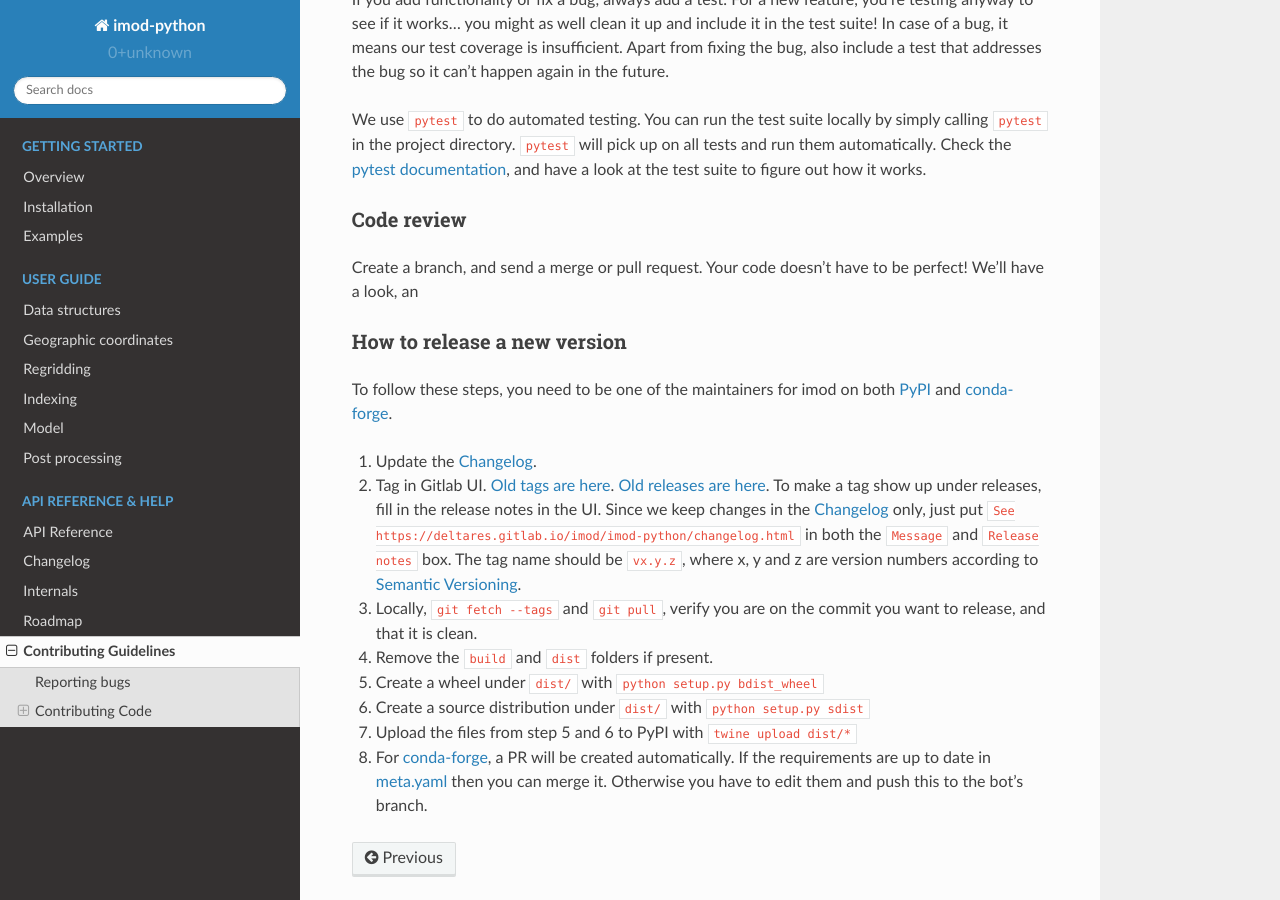
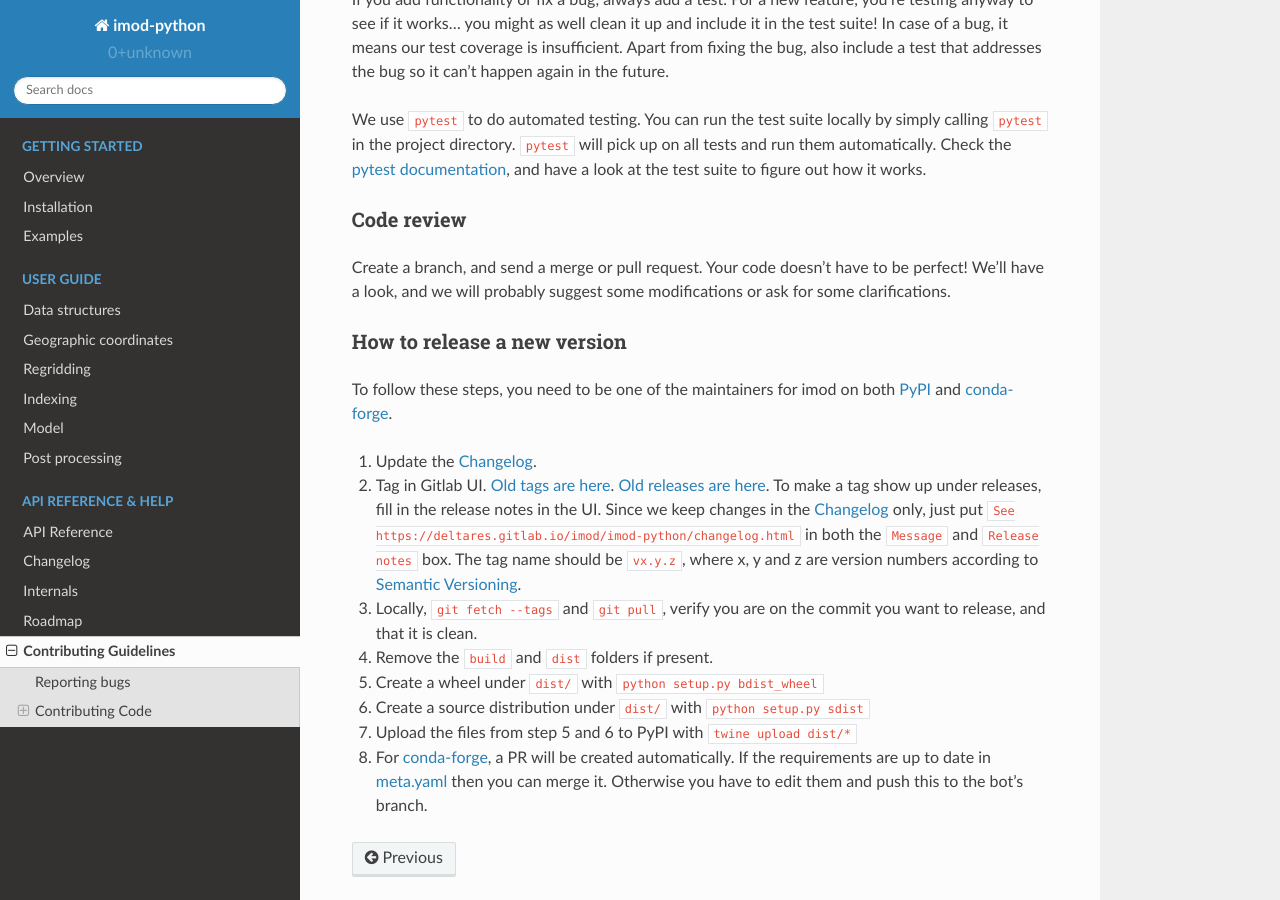
Before and after one commit to Deltares/imod-python, a Sphinx documentation site: the page built from docs/contributing.rst, in a window 1280 px wide and 900 px high, scrolled down 1131 px. Built offline with Sphinx 7.4.7 and the Read the Docs theme 2.0.0, drawn with Linux system fonts in a browser that asks for light colours.

Commit message:
Restore sentence that was cut off

```diff
--- a/docs/contributing.rst
+++ b/docs/contributing.rst
@@ -69,21 +69,9 @@ out how it works.
 Code review
 ~~~~~~~~~~~
 
-Create a branch, and send a merge or pull request. Your code doesn't
-have to be perfect! We'll have a look, an
-
-.. _Contributing to xarray guide: https://xarray.pydata.org/en/latest/contributing.html
-.. _pages: https://gitlab.com/deltares/imod/imod-python/issues
-.. _this stackoverflow article: https://stackoverflow.com/help/mcve
-.. _the extensive manual online: https://git-scm.com/doc
-.. _handbook: https://guides.github.com/introduction/git-handbook/
-.. _GitHub help: https://help.github.com/en
-.. _cheatsheet: https://github.github.com/training-kit/downloads/github-git-cheat-sheet/
-.. _interactive tutorial: https://learngitbranching.js.org/
-.. _Black: https://github.com/ambv/black
-.. _here: https://github.com/ambv/black#editor-integration
-.. _Format On Save: https://code.visualstudio.com/updates/v1_6#_format-on-save
-.. _pytest documentation: https://docs.pytest.org/en/latest/
+Create a branch, and send a merge or pull request. Your code doesn't have to be
+perfect! We'll have a look, and we will probably suggest some modifications or
+ask for some clarifications.
 
 How to release a new version
 ~~~~~~~~~~~~~~~~~~~~~~~~~~~~
```
Also changed, not shown: other parts of docs/contributing.rst (+14 -0 lines).
